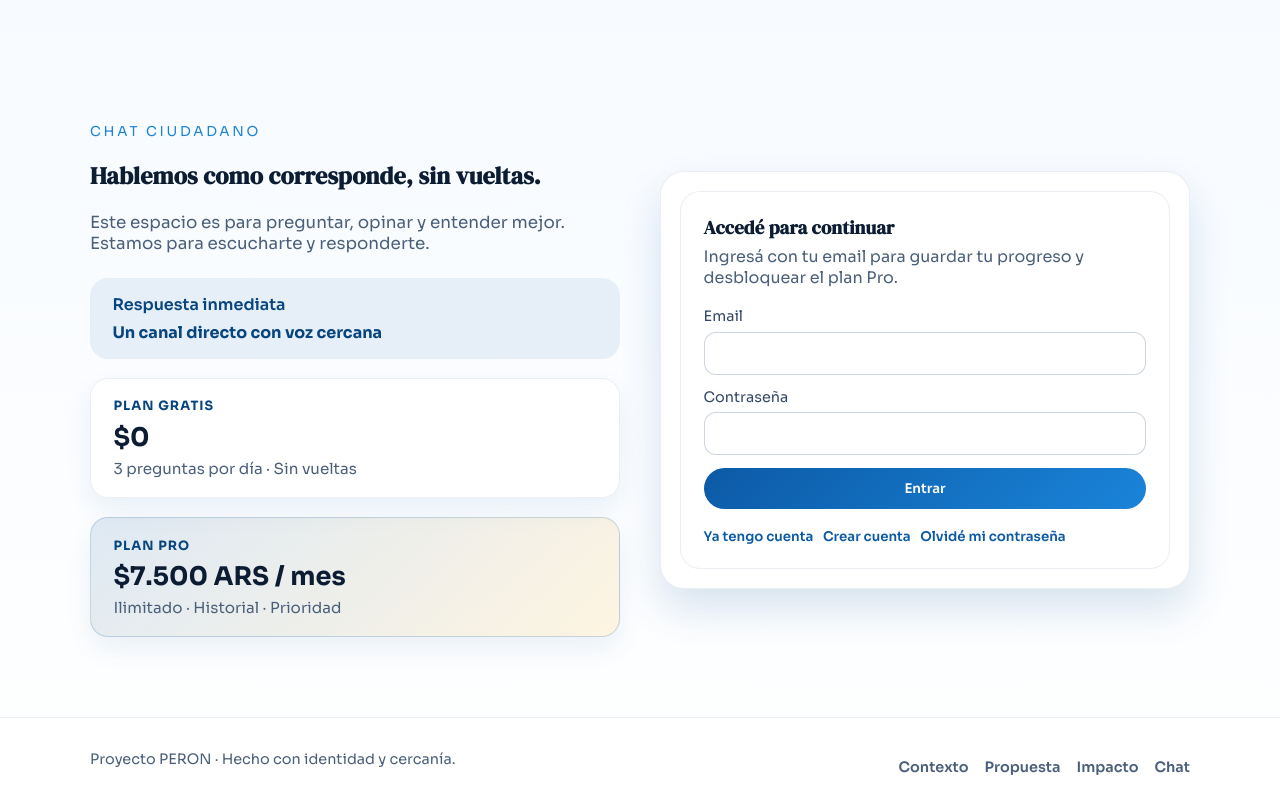
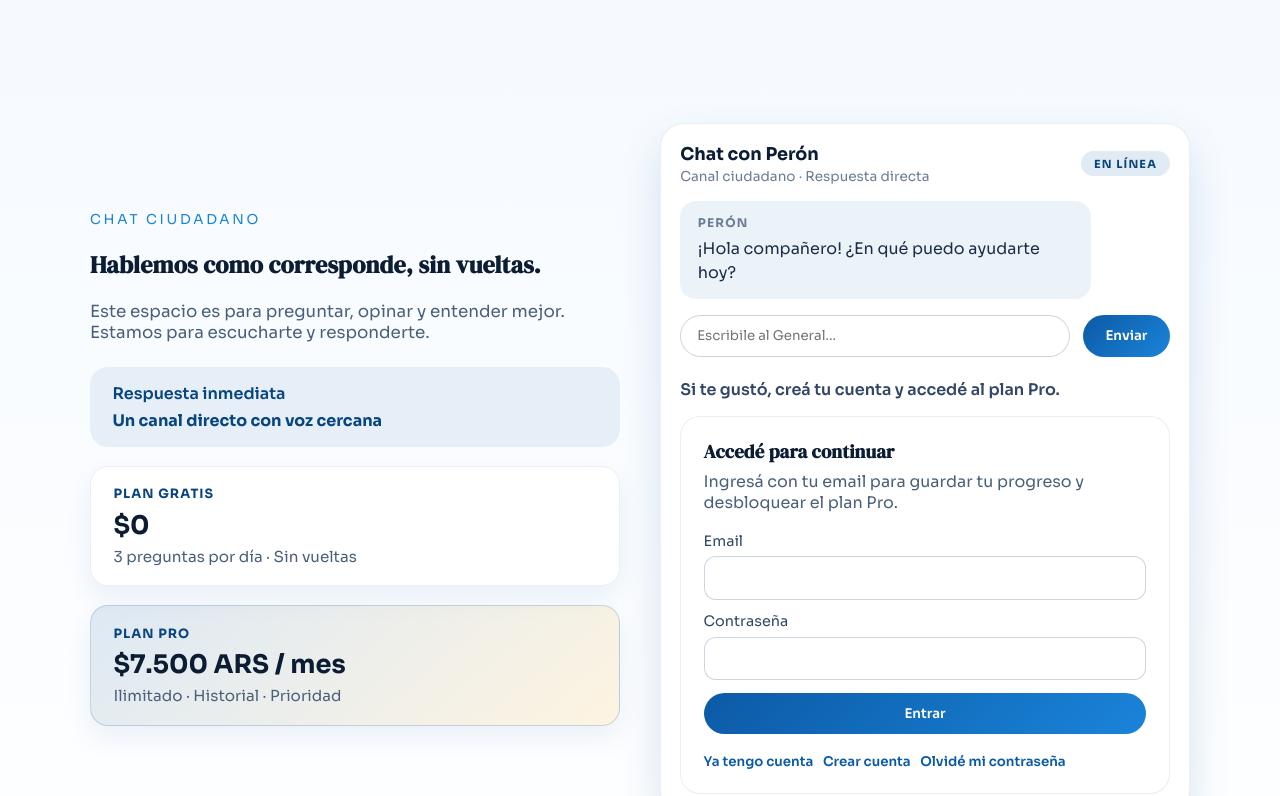
Before and after one commit to MatiasVilla91/PeronPeronPeron, a React (Vite) app in the folder frontend/: page / in a window 1280 px wide. Shown: the part 2300-3096 px from the top of the page. Built offline with nearby package versions, Linux system fonts and the light colour scheme; no server answers.

Commit message:
feat: allow chat without login

```diff
--- a/frontend/src/App.css
+++ b/frontend/src/App.css
@@ -624,6 +624,18 @@
   border: 1px solid rgba(3, 46, 99, 0.08);
 }
 
+.auth-cta {
+  margin-top: 1.4rem;
+  display: grid;
+  gap: 1rem;
+}
+
+.auth-cta > p {
+  margin: 0;
+  color: var(--ink-700);
+  font-weight: 600;
+}
+
 .auth-header h3 {
   margin: 0 0 0.4rem;
   font-weight: 700;
--- a/frontend/src/App.jsx
+++ b/frontend/src/App.jsx
@@ -249,10 +249,16 @@
                 </div>
               ) : isRecovery ? (
                 <ResetPasswordPanel />
-              ) : session ? (
-                <ChatBot accessToken={session.access_token} />
               ) : (
-                <AuthPanel onAuth={setSession} />
+                <>
+                  <ChatBot accessToken={session?.access_token} />
+                  {!session && (
+                    <div className="auth-cta">
+                      <p>Si te gustó, creá tu cuenta y accedé al plan Pro.</p>
+                      <AuthPanel onAuth={setSession} />
+                    </div>
+                  )}
+                </>
               )}
             </div>
           </div>
--- a/frontend/src/components/ChatBot.jsx
+++ b/frontend/src/components/ChatBot.jsx
@@ -21,12 +21,15 @@
 
     try {
       setIsTyping(true);
+      const headers = {
+        'Content-Type': 'application/json'
+      };
+      if (accessToken) {
+        headers.Authorization = `Bearer ${accessToken}`;
+      }
       const res = await fetch(`${API_URL}/api/peron`, {
         method: 'POST',
-        headers: {
-          'Content-Type': 'application/json',
-          Authorization: `Bearer ${accessToken}`
-        },
+        headers,
         body: JSON.stringify({ texto: input })
       });
 
@@ -34,7 +37,7 @@
         setIsTyping(false);
         setChat([
           ...nuevoChat,
-          { role: 'peron', text: 'Necesitás iniciar sesión para continuar.' }
+          { role: 'peron', text: 'Si querés más beneficios, iniciá sesión.' }
         ]);
         return;
       }
```
Also changed, not shown: 2 other files (tests, documents, lock files or other folders).
